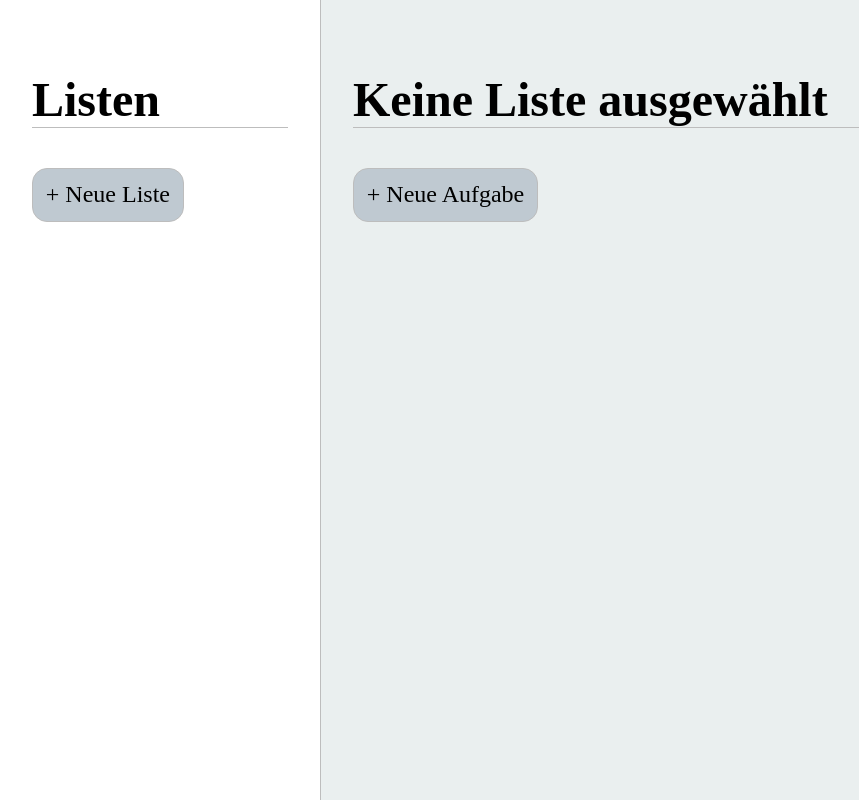
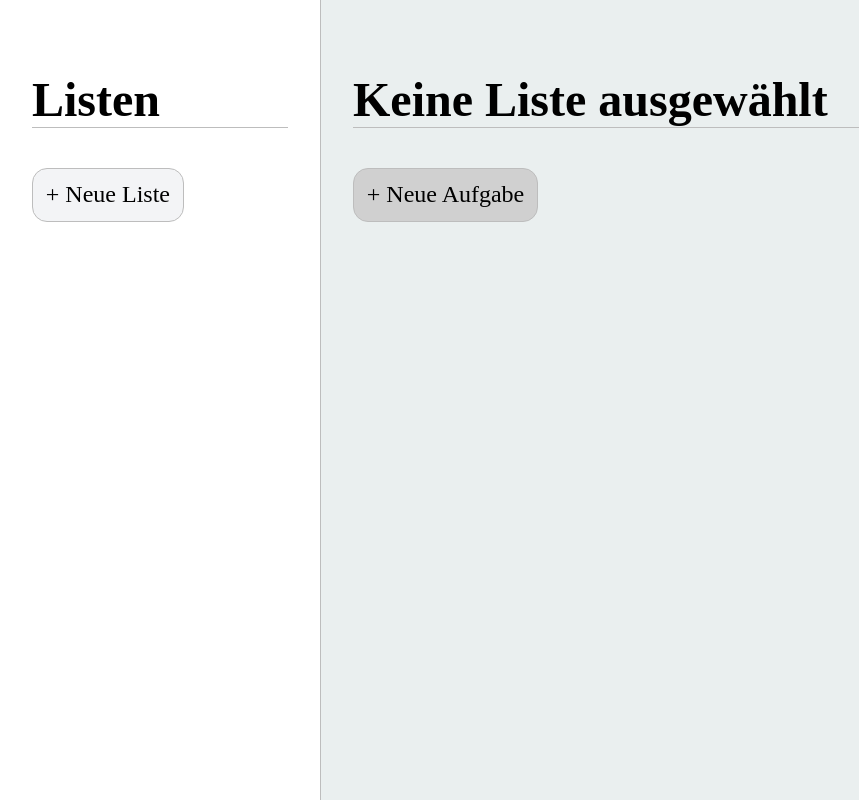
Before and after one commit to MiaM0316/todo-app, a plain HTML site: page index.html in a window 1280 px wide. In both pictures the pointer is over the button "+ Neue Liste". Shown: the whole page, without its empty margins (0-859 px from the left). Drawn offline with Linux system fonts and the light colour scheme.

Commit message:
added hovercolor to buttons

```diff
--- a/app.js
+++ b/app.js
@@ -53,6 +53,7 @@ function renderLists() {
       if (state.selectedListId === list.id) {
       state.selectedListId = state.lists.length ? state.lists[0].id : null;
       }
+
       saveState();
       renderLists();
       renderSelectedListTitle();
--- a/style.css
+++ b/style.css
@@ -32,14 +32,23 @@ ul {
   padding: 0;
 }
 
+button {
+  cursor: pointer;
+}
+
 #add-list-btn,
 #add-task-btn {
-  background-color: #bfc9d1;
+  background-color: #d0d0d0;
   border: 1px solid #bdbdbd;
   border-radius: 15px;
   padding: 0.8rem;
   font-size: 1.5rem;
   font-family: Poppins;
+}
+
+#add-list-btn:hover,
+#add-task-btn:hover {
+  background: #f3f4f6;
 }
 
 .task-done span {
@@ -66,4 +75,9 @@ ul {
   gap: 0.5rem;
   padding: 0 0.5rem;
   border-bottom: 1px solid #bdbdbd;
+  cursor: pointer;
 }
+
+#lists li:hover {
+  background: #f3f4f6;
+}
```
